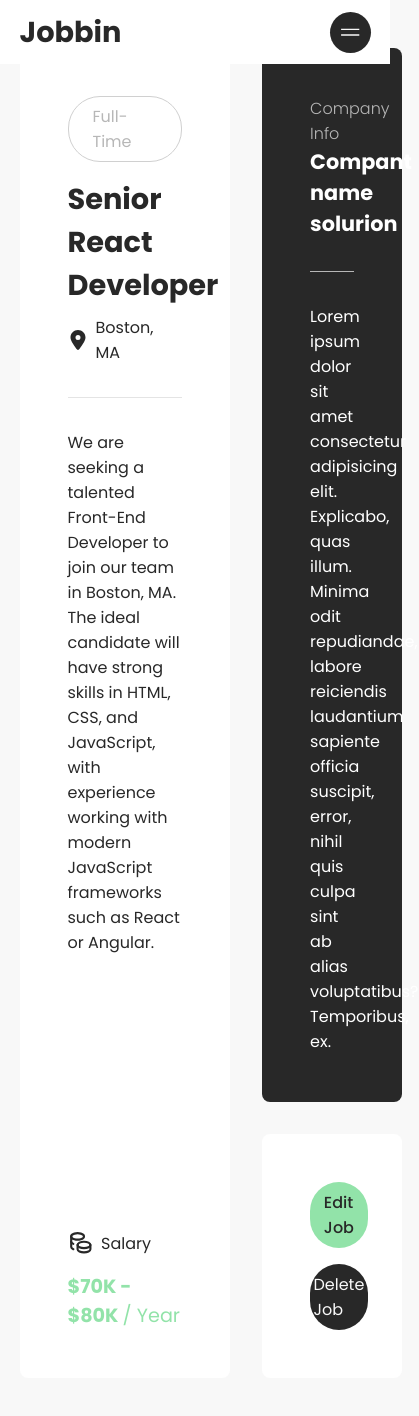
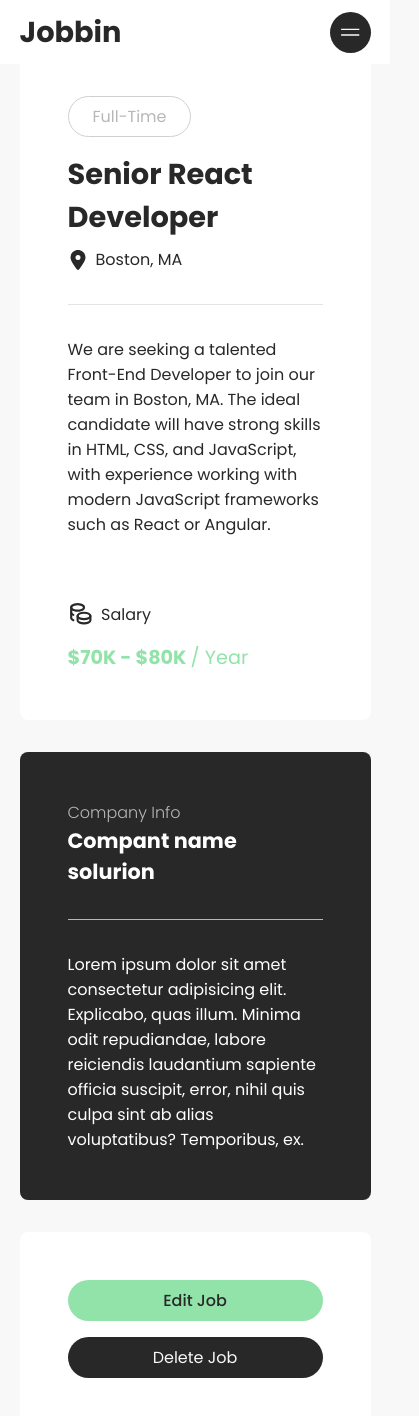
Before and after one commit to RiccardoImperiale/react-jobbin, a React (Vite) app: page /jobs/1 in a window 390 px wide. Shown: the top 1416 px of the page, 419 px wide, since content can reach past the window. Built offline with nearby package versions, Linux system fonts and the light colour scheme; data requests are answered from the project's data file.

Commit message:
add responsive single job page

```diff
--- a/src/assets/css/job_card.css
+++ b/src/assets/css/job_card.css
@@ -76,7 +76,6 @@
             }
         }
     }
-
 }
 
 
@@ -86,7 +85,6 @@
     .job_card {
         width: calc(100% / 2 - 2rem);
     }
-
 }
 
 @media screen and (min-width: 1440px) {
@@ -94,5 +92,4 @@
     .job_card {
         width: calc(100% / 3 - 4rem / 3);
     }
-
 }
--- a/src/assets/css/job_page.css
+++ b/src/assets/css/job_page.css
@@ -73,15 +73,14 @@
     .company_info {
         width: 40%;
         display: flex;
+        gap: 2rem;
         flex-direction: column;
 
         .top {
             background-color: var(--jo-dark);
-            margin-bottom: 2rem;
             padding: 3rem;
             border-radius: .5rem;
             color: var(--jo-lighter);
-            height: fit-content;
             flex: 1;
 
             h3 {
@@ -113,7 +112,49 @@
 
         }
     }
+}
 
 
 
+@media screen and (max-width: 1080px) {
+
+    .job_page {
+        display: flex;
+        flex-direction: column;
+
+        .job_info {
+            width: 100%;
+        }
+
+        .company_info {
+            width: 100%;
+            flex-direction: row;
+
+            .bottom {
+                display: flex;
+                align-items: center;
+            }
+        }
+    }
 }
+
+@media screen and (max-width: 768px) {
+
+    .job_page {
+        display: flex;
+        flex-direction: column;
+
+        .job_info {
+            width: 100%;
+        }
+
+        .company_info {
+            width: 100%;
+            flex-direction: column;
+
+            .bottom {
+                display: block;
+            }
+        }
+    }
+}
```
